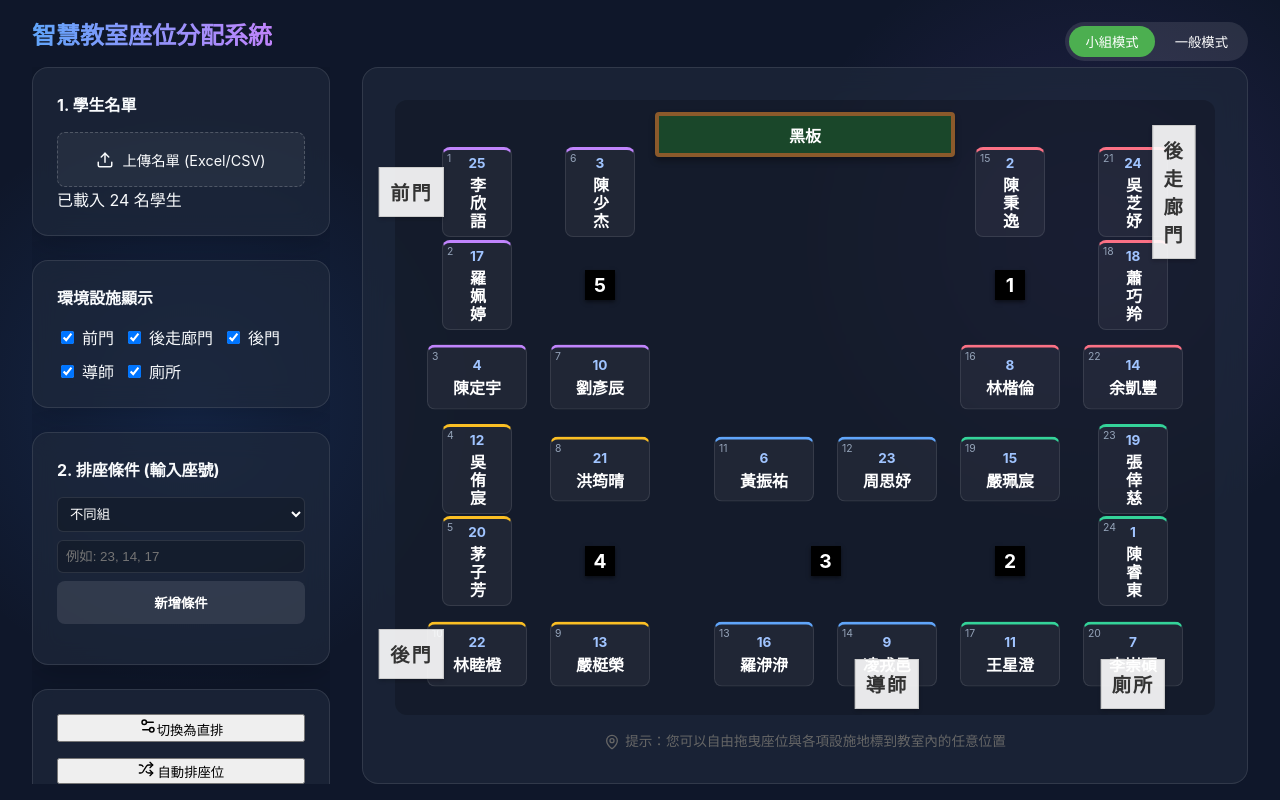
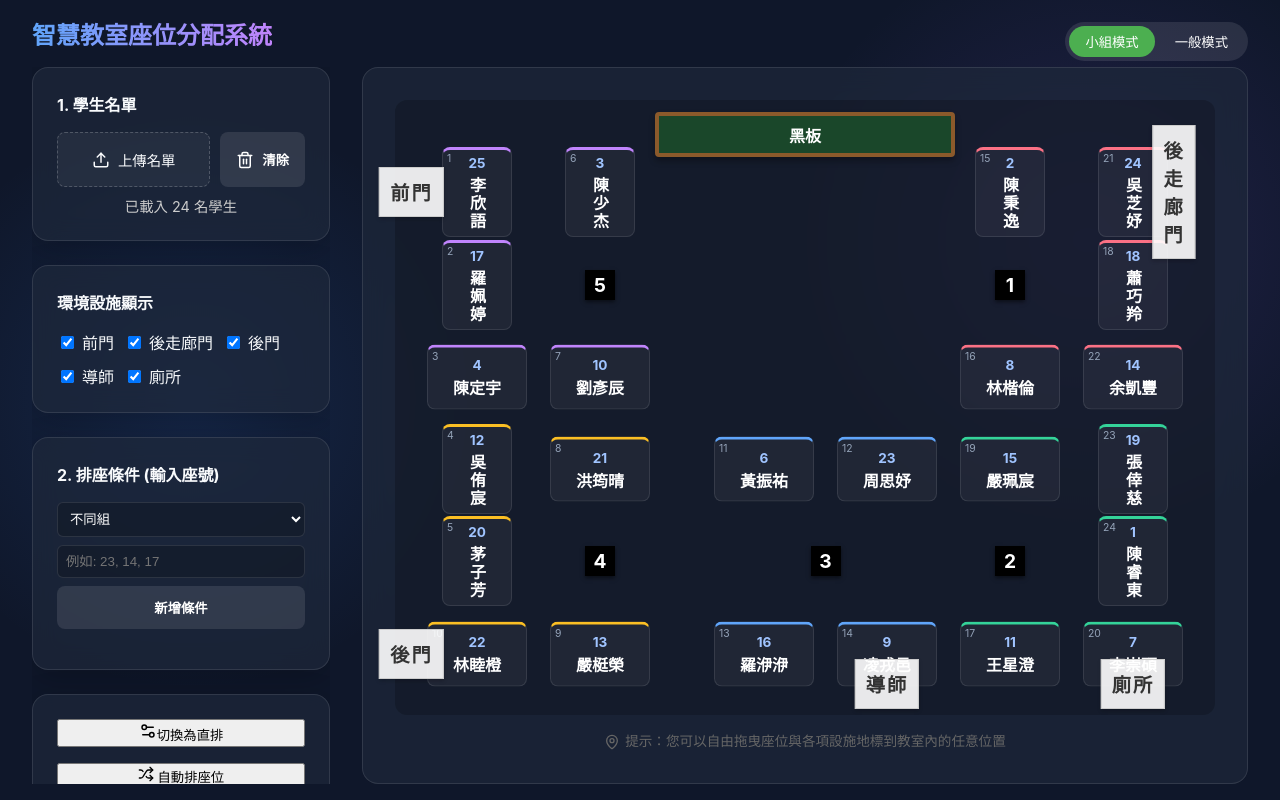
Before and after one commit to chy23/AUTO_SA, a React (Vite) app: page / in a window 1280 px wide. Built offline with nearby package versions, Linux system fonts and the light colour scheme.

Commit message:
Add clear button for students list

```diff
--- a/src/App.jsx
+++ b/src/App.jsx
@@ -464,11 +464,26 @@ export default function App() {
           {/* 1. 學生名單上傳 */}
           <section className="panel upload-panel">
             <h2>1. 學生名單</h2>
-            <label className="upload-btn">
-              <Upload size={18} /> 上傳名單 (Excel/CSV)
-              <input type="file" accept=".csv, .xlsx, .xls" onChange={handleFileUpload} hidden />
-            </label>
-            <div className="student-stats">
+            <div style={{ display: 'flex', gap: '10px' }}>
+              <label className="upload-btn" style={{ flex: 1 }}>
+                <Upload size={18} /> 上傳名單
+                <input id="file-upload" type="file" accept=".csv, .xlsx, .xls" onChange={handleFileUpload} hidden />
+              </label>
+              <button
+                className="secondary-btn"
+                onClick={() => {
+                  setStudents([]);
+                  setAssignments(currentMap.seats.map(seat => ({ seatId: seat.id, student: null })));
+                  const fileInput = document.getElementById('file-upload');
+                  if (fileInput) fileInput.value = '';
+                }}
+                style={{ padding: '0 1rem' }}
+                title="清除所有學生"
+              >
+                <Trash2 size={18} /> 清除
+              </button>
+            </div>
+            <div className="student-stats" style={{ marginTop: '0.5rem', textAlign: 'center', fontSize: '0.9rem', color: '#ccc' }}>
               已載入 {students.length} 名學生
             </div>
           </section>
```
